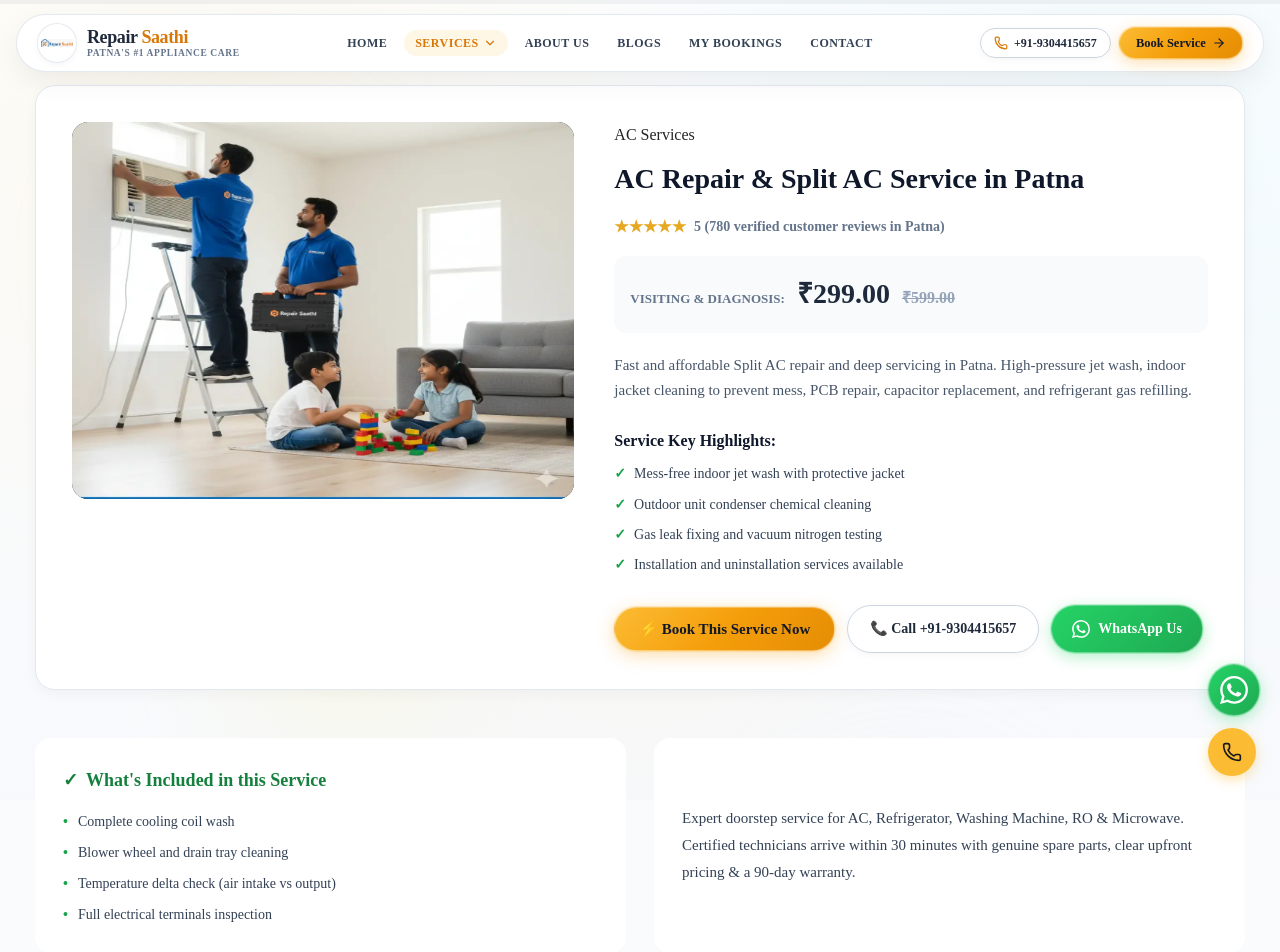
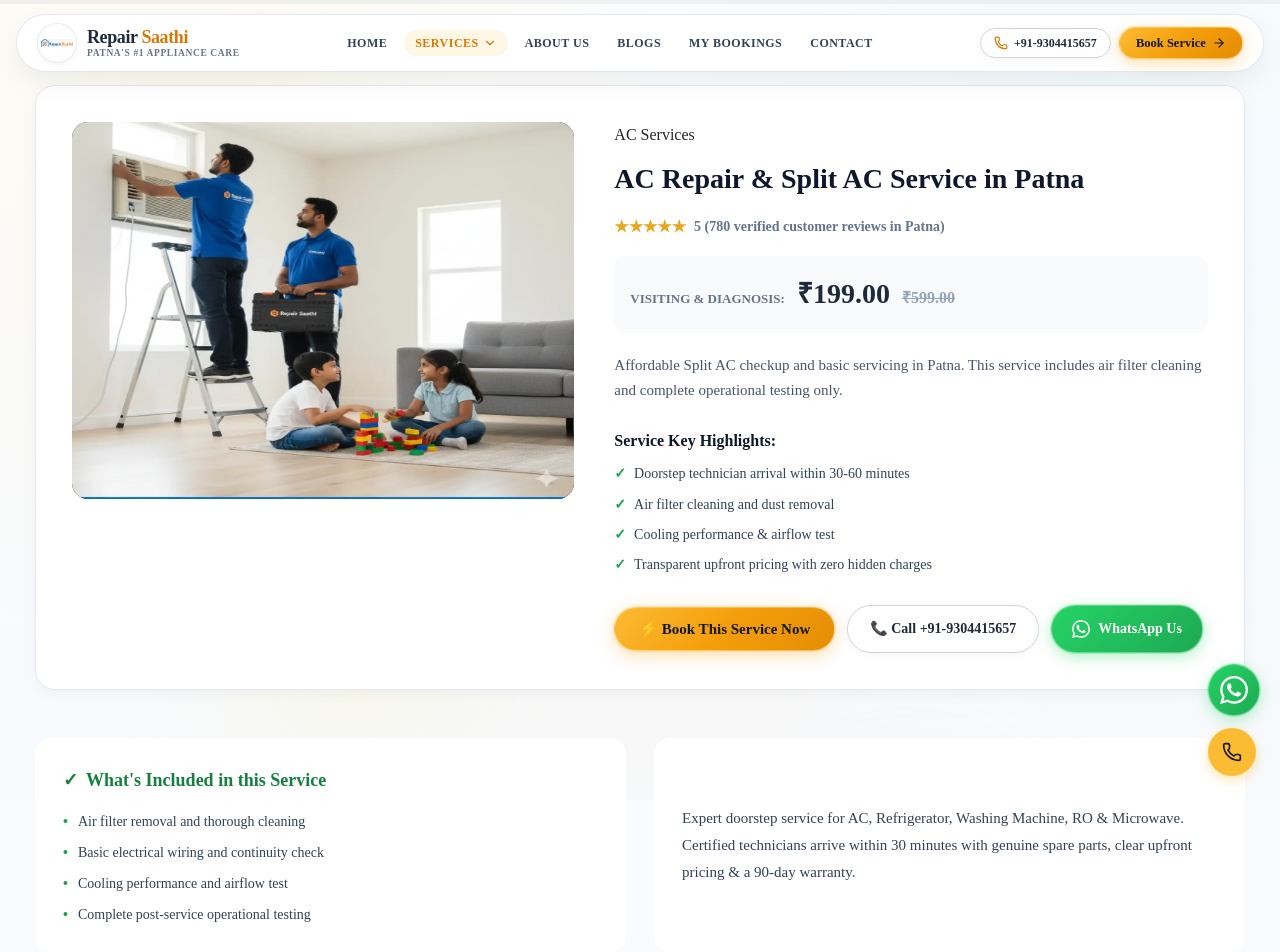
Before and after one commit to appdevelopment-sws/repair_saathi, a Next.js app: page /product/ac-repair-in-patna/ in a window 1280 px wide. Shown: the top 952 px of the page. Built offline with nearby package versions, Linux system fonts and the light colour scheme.

Commit message:
feat: add categories API route and core UI components for services and bookings

```diff
--- a/src/app/api/categories/route.ts
+++ b/src/app/api/categories/route.ts
@@ -29,7 +29,7 @@ export const DEFAULT_CATEGORIES: CategoryDto[] = [
     icon: "Wind",
     description: "Complete AC repair, power jet chemical wash, gas filling and installation service in Patna.",
     services: [
-      { id: "ac-1", title: "AC Repair/Service", price: "₹299" },
+      { id: "ac-1", title: "AC Repair/Service", price: "₹199" },
       { id: "ac-2", title: "AC Installation/ Removal", price: "₹499" },
       { id: "ac-3", title: "AC Gas Charging & Jet Service", price: "₹1,499" },
       { id: "ac-4", title: "Any Other AC related Service", price: "Inspection" },
@@ -71,7 +71,7 @@ export const DEFAULT_CATEGORIES: CategoryDto[] = [
     icon: "Droplets",
     description: "RO water purifier service, membrane change, filter replacement and repair.",
     services: [
-      { id: "ro-1", title: "RO Service & Filter Replacement", price: "₹299" },
+      { id: "ro-1", title: "RO Service & Filter Replacement", price: "₹199" },
       { id: "ro-2", title: "Membrane Change & TDS Tuning", price: "₹799" },
       { id: "ro-3", title: "Booster Pump & Leakage Fix", price: "₹499" },
       { id: "ro-4", title: "Any Other Water Purifier related Service", price: "Inspection" },
@@ -87,7 +87,7 @@ export const DEFAULT_CATEGORIES: CategoryDto[] = [
     services: [
       { id: "gey-1", title: "Geyser Repair/Service", price: "₹199" },
       { id: "gey-2", title: "Heating Element / Coil Replacement", price: "₹399" },
-      { id: "gey-3", title: "Thermostat & Water Leakage Fix", price: "₹299" },
+      { id: "gey-3", title: "Thermostat & Water Leakage Fix", price: "₹199" },
       { id: "gey-4", title: "Any Other Geyser related Service", price: "Inspection" },
     ],
   },
@@ -115,7 +115,7 @@ export const DEFAULT_CATEGORIES: CategoryDto[] = [
     services: [
       { id: "ch-1", title: "Kitchen Chimney Deep Cleaning", price: "₹399" },
       { id: "ch-2", title: "Motor & Suction Repair", price: "₹499" },
-      { id: "ch-3", title: "Baffle Filter Chemical Wash", price: "₹299" },
+      { id: "ch-3", title: "Baffle Filter Chemical Wash", price: "₹199" },
       { id: "ch-4", title: "Any Other Chimney related Service", price: "Inspection" },
     ],
   },
@@ -127,8 +127,8 @@ export const DEFAULT_CATEGORIES: CategoryDto[] = [
     icon: "Wind",
     description: "Window AC cleaning, gas charging and cooling repair in Patna.",
     services: [
-      { id: "wac-1", title: "Window AC Servicing & Cleaning", price: "₹299" },
-      { id: "wac-2", title: "Window AC Gas Refilling", price: "₹1,299" },
+      { id: "wac-1", title: "Window AC Servicing & Cleaning", price: "₹199" },
+      { id: "wac-2", title: "Window AC Gas Refilling", price: "₹1,199" },
       { id: "wac-3", title: "Installation & Uninstallation", price: "₹499" },
       { id: "wac-4", title: "Any Other Window AC related Service", price: "Inspection" },
     ],
@@ -157,7 +157,7 @@ export const DEFAULT_CATEGORIES: CategoryDto[] = [
     services: [
       { id: "lap-1", title: "Laptop Screen / Display Replacement", price: "₹499" },
       { id: "lap-2", title: "Motherboard & Chip-Level Servicing", price: "₹799" },
-      { id: "lap-3", title: "Keyboard & Battery Replacement", price: "₹299" },
+      { id: "lap-3", title: "Keyboard & Battery Replacement", price: "₹199" },
       { id: "lap-4", title: "Any Other Laptop related Service", price: "Inspection" },
     ],
   },
@@ -339,7 +339,7 @@ export async function GET() {
                   (cat.name && d.name.toLowerCase().includes(cat.name.toLowerCase().split(" ")[0]))
               );
               categoryServices = defaultMatch?.services || [
-                { id: `${cat.id}-1`, title: `${cat.name} Repair/Service`, price: "₹299", shortDescription: "Includes complete diagnosis & 15 days service warranty" },
+                { id: `${cat.id}-1`, title: `${cat.name} Repair/Service`, price: "₹199", shortDescription: "Includes complete diagnosis & 15 days service warranty" },
                 { id: `${cat.id}-2`, title: `${cat.name} Installation & Diagnosis`, price: "₹499", shortDescription: "Includes complete diagnosis & 15 days service warranty" },
                 { id: `${cat.id}-3`, title: `Any Other ${cat.name} related Service`, price: "Inspection", shortDescription: "Includes complete diagnosis & 15 days service warranty" },
               ];
--- a/src/app/my-bookings/BookingsClient.tsx
+++ b/src/app/my-bookings/BookingsClient.tsx
@@ -69,7 +69,7 @@ export default function BookingsClient() {
           {
             id: "RS-982410",
             serviceName: "AC Repair & Deep Jet Wash Service in Patna",
-            price: "₹299.00",
+            price: "₹199.00",
             customerName: "Harsh Raj",
             phone: "+91-9304415657",
             address: "Flat 302, Balaji Nagar, Near Hi-Tech Hospital, Saguna More, Danapur, Patna",
--- a/src/components/BookingModal.tsx
+++ b/src/components/BookingModal.tsx
@@ -26,7 +26,7 @@ const DEFAULT_AC_CATEGORY: CategoryDto = {
   slug: "ac-repair-in-patna",
   serviceId: "ac-repair",
   services: [
-    { id: "ac-1", title: "AC Repair/Service", price: "₹299" },
+    { id: "ac-1", title: "AC Repair/Service", price: "₹199" },
     { id: "ac-2", title: "AC Installation/ Removal", price: "₹499" },
     { id: "ac-3", title: "Any Other AC related Service", price: "Inspection" },
   ],
@@ -238,7 +238,7 @@ export default function BookingModal({
     currentCategory.services && currentCategory.services.length > 0
       ? currentCategory.services
       : [
-          { id: "1", title: `${currentCategory.name} Repair/Service`, price: "₹299" },
+          { id: "1", title: `${currentCategory.name} Repair/Service`, price: "₹199" },
           { id: "2", title: `${currentCategory.name} Installation & Diagnosis`, price: "₹499" },
           { id: "3", title: `Any Other ${currentCategory.name} related Service`, price: "Inspection" },
         ];
--- a/src/components/Navbar.tsx
+++ b/src/components/Navbar.tsx
@@ -122,7 +122,7 @@ export default function Navbar() {
     { text: "Home", href: "/" },
     { text: "About Us", href: "/about-repair-saathi/" },
     { text: "Blogs", href: "/home-appliance-repair-blog/" },
-    { text: "My Bookings", href: "/my-bookings/" },
+    // { text: "My Bookings", href: "/my-bookings/" },
     { text: "Contact", href: "/contact-repair-saathi/" },
   ];
 
--- a/src/components/SocialIcons.tsx
+++ b/src/components/SocialIcons.tsx
@@ -45,7 +45,7 @@ export function XTwitterIcon({ size = 18, className = "" }: IconProps) {
       className={className}
       aria-hidden="true"
     >
-      <path d="M14.234 10.162 22.977 0h-2.072l-7.591 8.824L7.251 0H.258l9.168 13.343L.258 24H2.33l8.016-9.318L16.749 24h6.993zm-2.837 3.299-.929-1.329L3.076 1.56h3.182l5.965 8.532.929 1.329 7.754 11.09h-3.182z" />
+      <path d="M14.234 10.162 22.977 0h-2.072l-7.591 8.824L7.251 0H.258l9.168 13.343L.258 24H2.33l8.016-9.318L16.749 24h6.993zm-2.837 3.199-.929-1.329L3.076 1.56h3.182l5.965 8.532.929 1.329 7.754 11.09h-3.182z" />
     </svg>
   );
 }
--- a/src/components/WindowAcSeoContent.tsx
+++ b/src/components/WindowAcSeoContent.tsx
@@ -303,7 +303,7 @@ export default function WindowAcSeoContent() {
               <div className="seo-feature-card">
                 <h3 className="seo-feature-title">What is the cost of window AC service and repair in Patna?</h3>
                 <p>
-                  Our doorstep window AC visiting and inspection fee starts at just <strong>₹299</strong>. Foam jet cleaning, gas charging, and electrical spare replacement costs are quoted upfront after diagnosis with no hidden fees.
+                  Our doorstep window AC visiting and inspection fee starts at just <strong>₹199</strong>. Foam jet cleaning, gas charging, and electrical spare replacement costs are quoted upfront after diagnosis with no hidden fees.
                 </p>
               </div>
 
--- a/src/data/servicesData.ts
+++ b/src/data/servicesData.ts
@@ -101,7 +101,7 @@ export const servicesData: ServiceItem[] = [
     shortTitle: "Window AC Services",
     category: "AC Services",
     image: "/images/window-ac-service.webp",
-    price: "₹299.00",
+    price: "₹199.00",
     originalPrice: "₹499.00",
     discountBadge: "40% OFF",
     rating: 4.9,
@@ -153,23 +153,23 @@ export const servicesData: ServiceItem[] = [
     shortTitle: "AC Repair & Servicing",
     category: "AC Services",
     image: "/images/ac-repair-sec.webp",
-    price: "₹299.00",
+    price: "₹199.00",
     originalPrice: "₹599.00",
     discountBadge: "50% OFF",
     rating: 5.0,
     reviewsCount: 780,
-    description: "Fast and affordable Split AC repair and deep servicing in Patna. High-pressure jet wash, indoor jacket cleaning to prevent mess, PCB repair, capacitor replacement, and refrigerant gas refilling.",
+    description: "Affordable Split AC checkup and basic servicing in Patna. This service includes air filter cleaning and complete operational testing only.",
     features: [
-      "Mess-free indoor jet wash with protective jacket",
-      "Outdoor unit condenser chemical cleaning",
-      "Gas leak fixing and vacuum nitrogen testing",
-      "Installation and uninstallation services available"
+      "Doorstep technician arrival within 30-60 minutes",
+      "Air filter cleaning and dust removal",
+      "Cooling performance & airflow test",
+      "Transparent upfront pricing with zero hidden charges"
     ],
     inclusions: [
-      "Complete cooling coil wash",
-      "Blower wheel and drain tray cleaning",
-      "Temperature delta check (air intake vs output)",
-      "Full electrical terminals inspection"
+      "Air filter removal and thorough cleaning",
+      "Basic electrical wiring and continuity check",
+      "Cooling performance and airflow test",
+      "Complete post-service operational testing"
     ]
   },
   {
```
